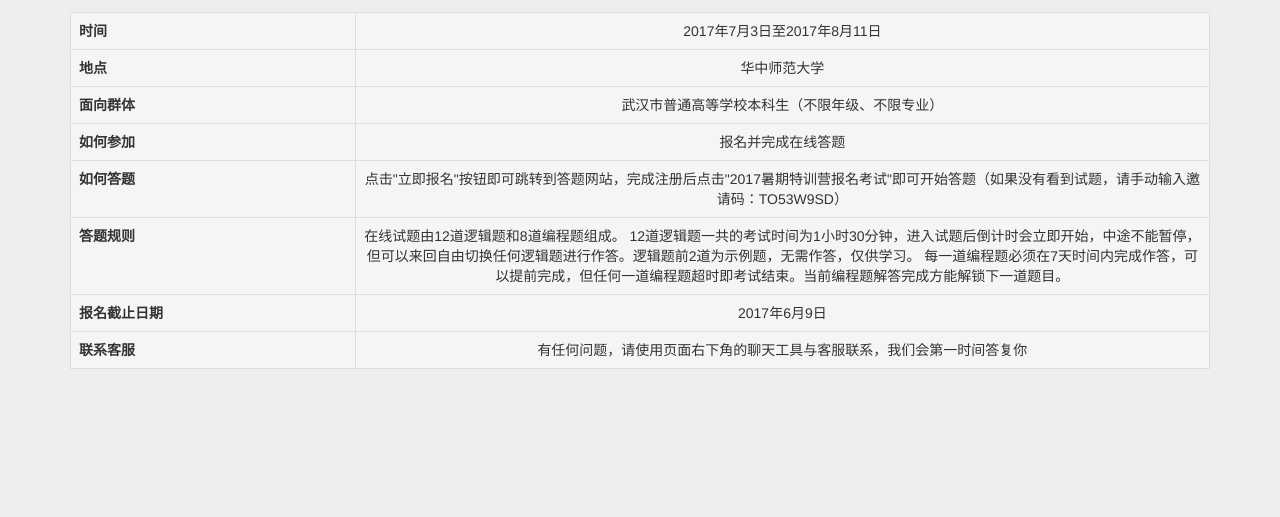
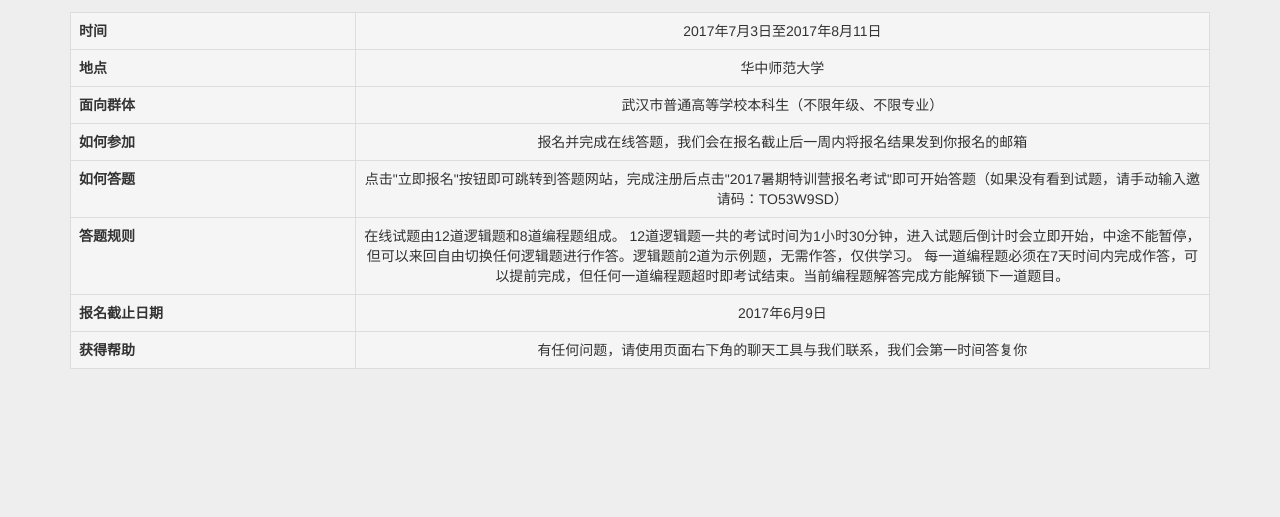
Before and after one commit to thoughtworks-school/bootcamp, a website: page index.html in a window 1280 px wide. Shown: the part 5588-6105 px from the top of the page. Drawn offline with nearby package versions, Linux system fonts and the light colour scheme; a script that the page names is missing.

Commit message:
refine text

```diff
--- a/index.html
+++ b/index.html
@@ -345,7 +345,7 @@
                             </tr>
                             <tr class="active">
                                 <th class="col-xs-3">如何参加</th>
-                                <td class="col-xs-9">报名并完成在线答题</td>
+                                <td class="col-xs-9">报名并完成在线答题，我们会在报名截止后一周内将报名结果发到你报名的邮箱</td>
                             </tr>
                             <tr class="active">
                                 <th class="col-xs-3">如何答题</th>
@@ -366,8 +366,8 @@
                                 <td class="col-xs-9">2017年6月9日</td>
                             </tr>
                             <tr class="active">
-                                <th class="col-xs-3">联系客服</th>
-                                <td class="col-xs-9">有任何问题，请使用页面右下角的聊天工具与客服联系，我们会第一时间答复你</td>
+                                <th class="col-xs-3">获得帮助</th>
+                                <td class="col-xs-9">有任何问题，请使用页面右下角的聊天工具与我们联系，我们会第一时间答复你</td>
                             </tr>
                         </table>
                 </div>
```
